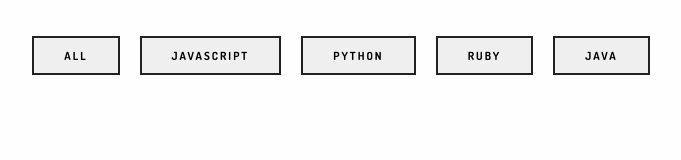
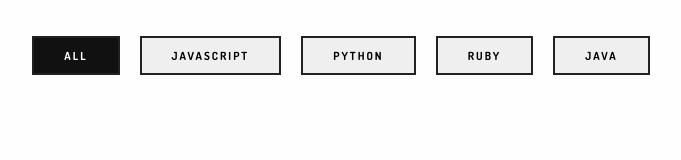
Before and after one commit to dilawerh/github-popular-repos, a React app: page / in a window 1280 px wide. Shown: the whole page, without its empty margins (319-1000 px from the left). Built offline with nearby package versions, Linux system fonts and the light colour scheme.

Commit message:
Select a different language at a time

```diff
--- a/app/components/popular.js
+++ b/app/components/popular.js
@@ -6,6 +6,22 @@ import ReactDOM from 'react-dom'
 
 
 export default class Popular extends React.Component {
+
+    constructor(props){
+        super(props)
+
+        this.state = {
+            selected_language: 'All',
+
+        }
+        this.selected_language = this.updateSelectedLanguage.bind(this);
+    }
+
+    updateSelectedLanguage(selected_language) {
+        this.setState({
+            selected_language
+        })
+    }
 
     render(){
 
@@ -16,7 +32,11 @@ export default class Popular extends React.Component {
                 <ul className="flex-center" >
                     {languages.map((language) => (
                         <li key={language}>
-                            <button className="nav-link" >
+                            <button
+                            onClick={() => this.updateSelectedLanguage(language)}
+                            style={language === this.state.selected_language ? {backgroundColor: '#111', color: '#fff'} : null}
+                            className="nav-link"
+                            >
                                 {language}
                             </button>
                         </li>
--- a/app/index.css
+++ b/app/index.css
@@ -4,8 +4,12 @@ body {
     margin: 0;
 }
 
+* {
+    outline: none;
+  }
+
 .container {
-    max-width: 900px;
+    max-width: 1200px;
     margin: 0 auto;
 }
 
```
